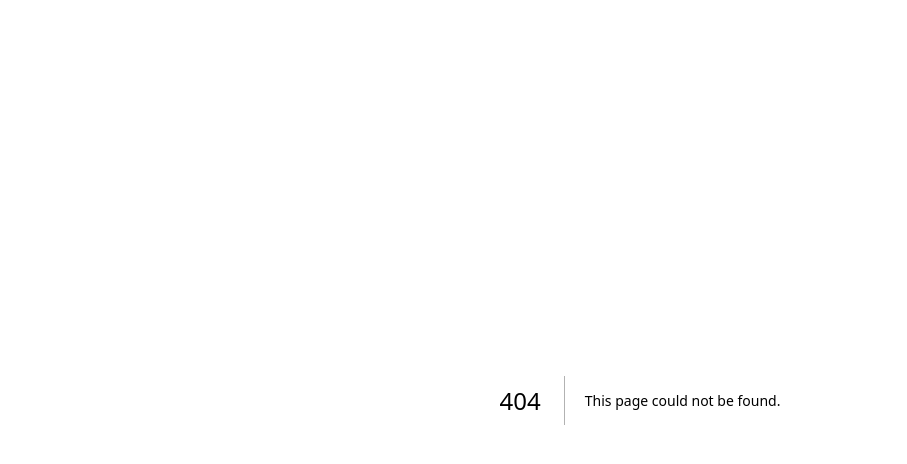
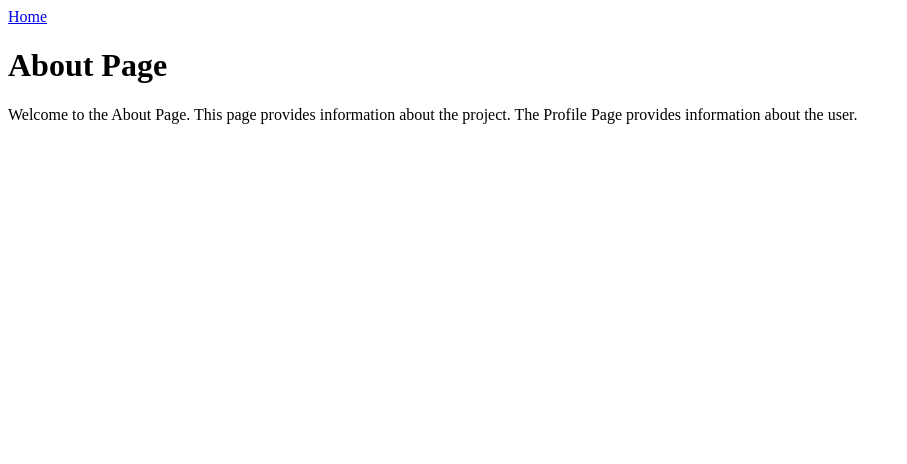
Before and after one commit to CodeX-Level-03/Week2-Day4-linkPages, a Next.js app: page /about in a window 1280 px wide. Before the commit this address had no page. Shown: the top 464 px of the page, without its empty margins (0-907 px from the left). Built offline with nearby package versions, Linux system fonts and the light colour scheme.

Commit message:
Added new file to link as about page

```diff
--- /dev/null
+++ b/src/app/about/page.js
@@ -0,0 +1,17 @@
+
+import React from 'react';
+import Link from 'next/link';
+export default function AboutPage() {
+    return (
+        <main>
+      <  Link href = "/">Home</Link>
+
+        <div>
+        <h1>About Page</h1>
+        <p>
+        Welcome to the About Page. This page provides information about the project. The Profile Page provides information about the user.
+        </p>
+        </div>
+        </main>
+    );
+    }
```
